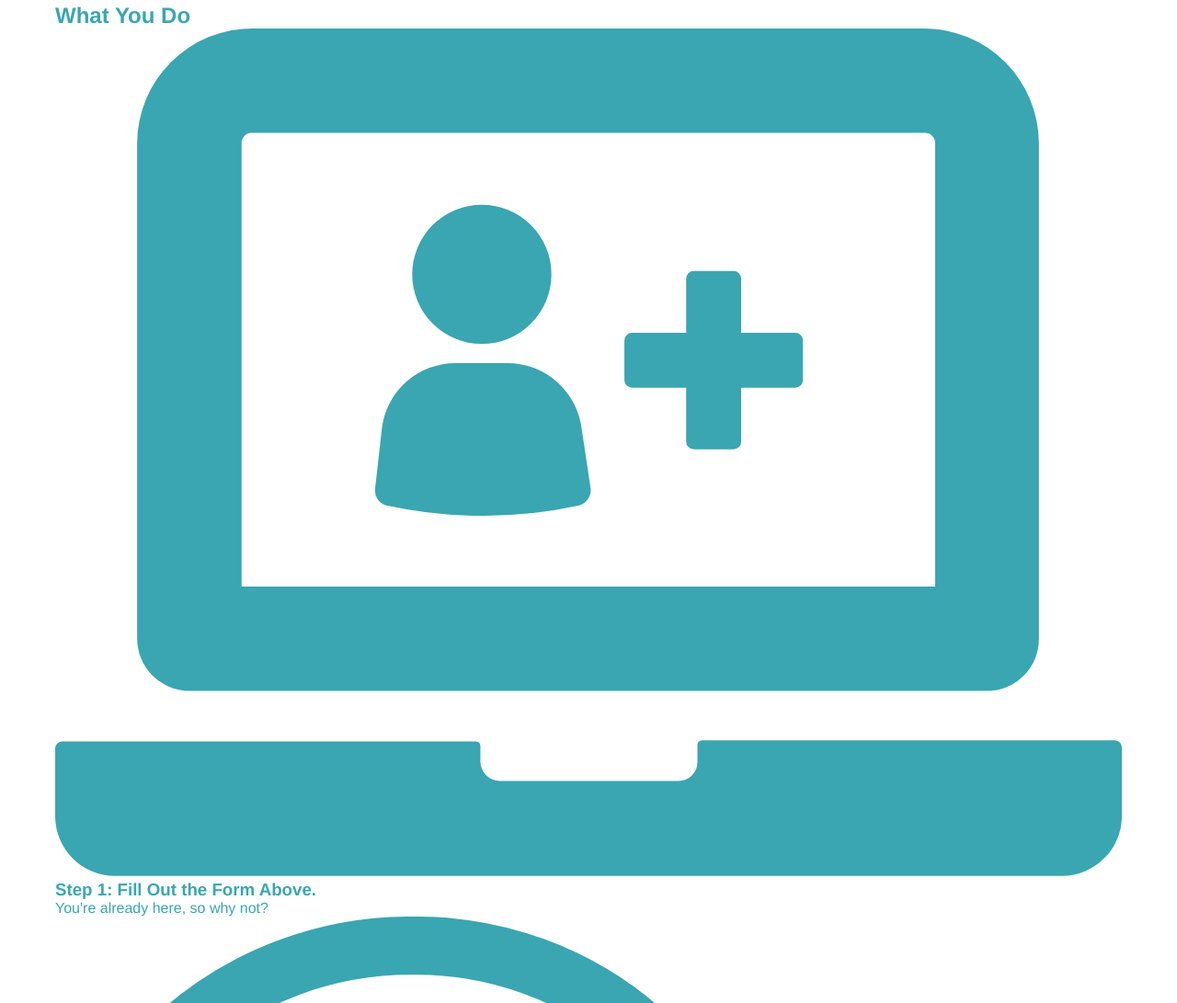
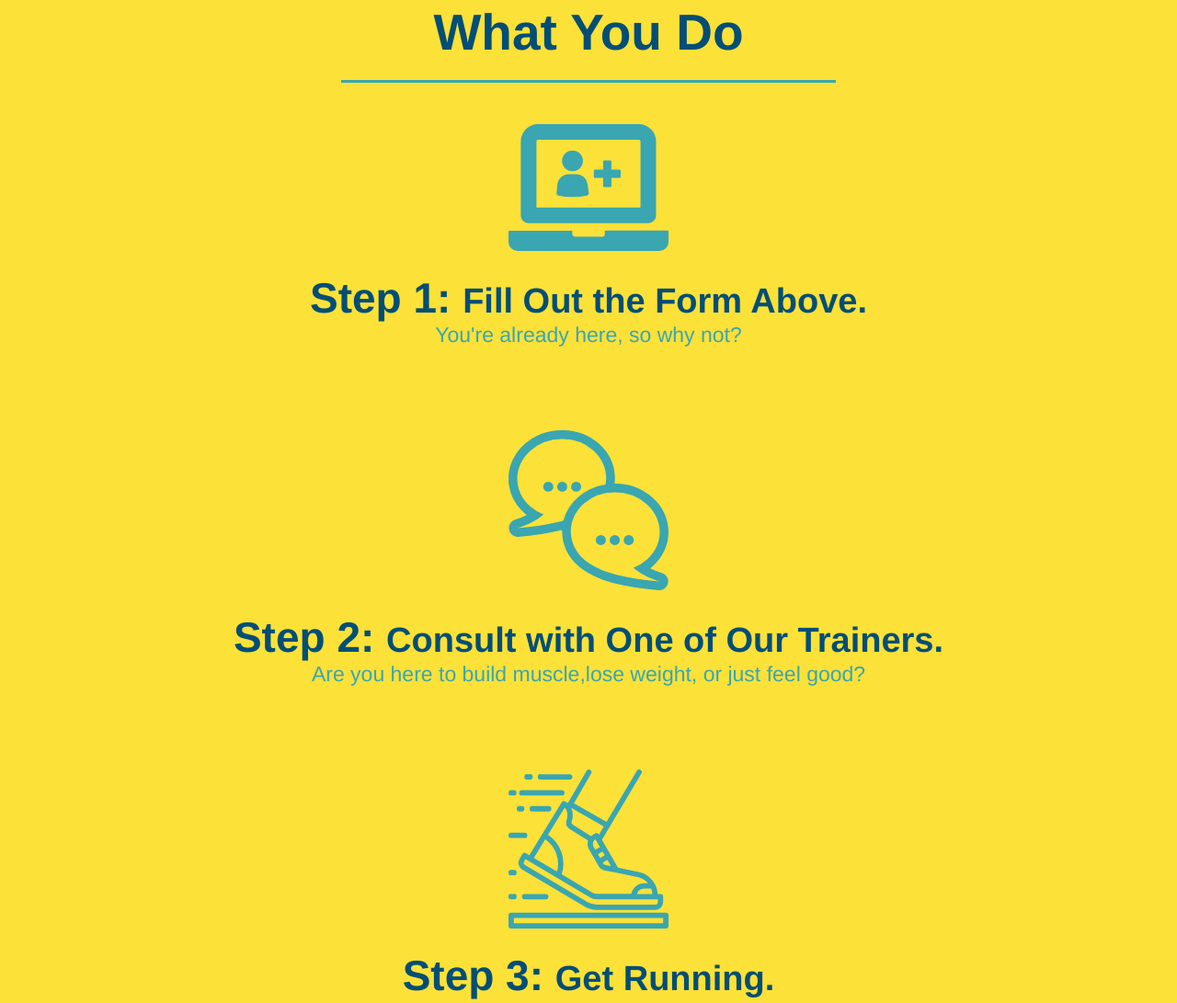
Before and after one commit to MichealJWEllis/run_buddy, a plain HTML site: page index.html in a window 1280 px wide. Shown: the part 1035-2126 px from the top of the page at 92% size. Drawn offline with Linux system fonts and the light colour scheme.

Commit message:
style what you do section

```diff
--- a/assets/css/style.css
+++ b/assets/css/style.css
@@ -67,6 +67,7 @@ section {
 }
 /* Hero Style End */
 
+/* Style Hero form */
 .hero-form {
   background-color: #fce138;
   padding: 20px;
@@ -105,18 +106,11 @@ section {
   padding: 10px 20px;
   font-size: 16px;
 }
+/* Style What we do Section */
 .intro {
   text-align: center;
 }
-.intro h2 {
-  font-size: 55px;
-  color: #024e76;
-  margin-bottom: 35px;
-  padding: 0 100px 20px 100px;
-  border-bottom: 3px solid;
-  border-color: #fce138;
-  display: inline-block;
-}
+
 .into p {
   line-height: 1.7;
   color: #39a6b2;
@@ -124,3 +118,42 @@ section {
   font-size: 20px;
   margin: 0 auto;
 }
+/* Style What You Do Section */
+.steps {
+  text-align: center;
+  background: #fce138;
+}
+.steps div {
+  margin-bottom: 80px;
+}
+.steps img {
+  width: 15%;
+  margin: 10px 0;
+}
+.steps h3 {
+  color: #024e76;
+  font-size: 46px;
+  margin-top: 10px;
+}
+.steps p {
+  color: #39a6b2;
+  font-size: 23px;
+}
+.steps span {
+  font-size: 38px;
+}
+/* General Section styling */
+.section-title {
+  font-size: 55px;
+  color: #024e76;
+  margin-bottom: 35px;
+  padding: 0 100px 20px 100px;
+  display: inline-block;
+  border-bottom: 3px solid;
+}
+.primary-border {
+  border-color: #fce138;
+}
+.secondary-border {
+  border-color: #39a6b2;
+}
--- a/index.html
+++ b/index.html
@@ -42,7 +42,7 @@
                 <label for="name">Enter full name:</label>
                 <input type="text" placeholder="Your Name" name="name" id="name" class="form-input" />
                 <label for="email">Enter email address:</label>
-                <input type="email" placeholder="Email Address" name="email" id="email" class="form-input />
+                <input type="email" placeholder="Email Address" name="email" id="email" class="form-input" />
                 <label for="phone">Enter a telephone number:</label>
                 <input type="tel" placeholder="Phone Number" name="phone" id="phone" class="form-input" />
                 <p>
@@ -68,33 +68,33 @@
 
         <!--"what we do" section-->
         <section id="what-we-do" class="intro">
-            <h2>What We Do</h2>
+            <h2 class="section-title primary-border">What We Do</h2>
             <p>
                 butcher selfies chambray shabby chic gentrify readymade yr Echo Park XOXO Tumblr normcore Banksy direct trade Blue Bottle chillwave you probably haven't heard of them single-origin coffee Vice fanny pack fixie Odd Future Austin fingerstache pickled twee synth Wes Anderson Thundercats viral bitters flannel meggings narwhal Marfa Schlitz sustainable Intelligentsia umami deep v craft
             </p>
         </section>
 
         <!--"What you do" section-->
-        <section id="what-you-do">
-            <h2>What You Do</h2>
+        <section id="what-you-do" class="steps">
+            <h2 class="section-title secondary-border">What You Do</h2>
             <div>
                 <img src="./assets/images/step-1.svg" alt="" />
-                <h3>Step 1: Fill Out the Form Above.</h3>
+                <h3>Step 1: <span>Fill Out the Form Above.</span></h3>
                 <p>You're already here, so why not?</p>
             </div>
             <div>
                 <img src="./assets/images/step-2.svg" alt="" />
-                <h3>Step 2: Consult with One of Our Trainers.</h3>
+                <h3>Step 2: <span>Consult with One of Our Trainers.</span></h3>
                 <p>Are you here to build muscle,lose weight, or just feel good?</p>
             </div>
             <div>
                 <img src="./assets/images/step-3.svg" alt="" />
-                <h3>Step 3: Get Running.</h3>
+                <h3>Step 3: <span>Get Running.</span></h3>
                 <p>Hit the ground running (literally) once your trainer lays out your plan.</p>
             </div>
             <div>
                 <img src="./assets/images/step-4.svg" alt="" />
-                <h3>Step 4: See Results.</h3>
+                <h3>Step 4: <span>See Results.</span></h3>
                 <p>Bi-weekly checkins with your trainer will keep you focused</p>
             </div>
         </section>
```
